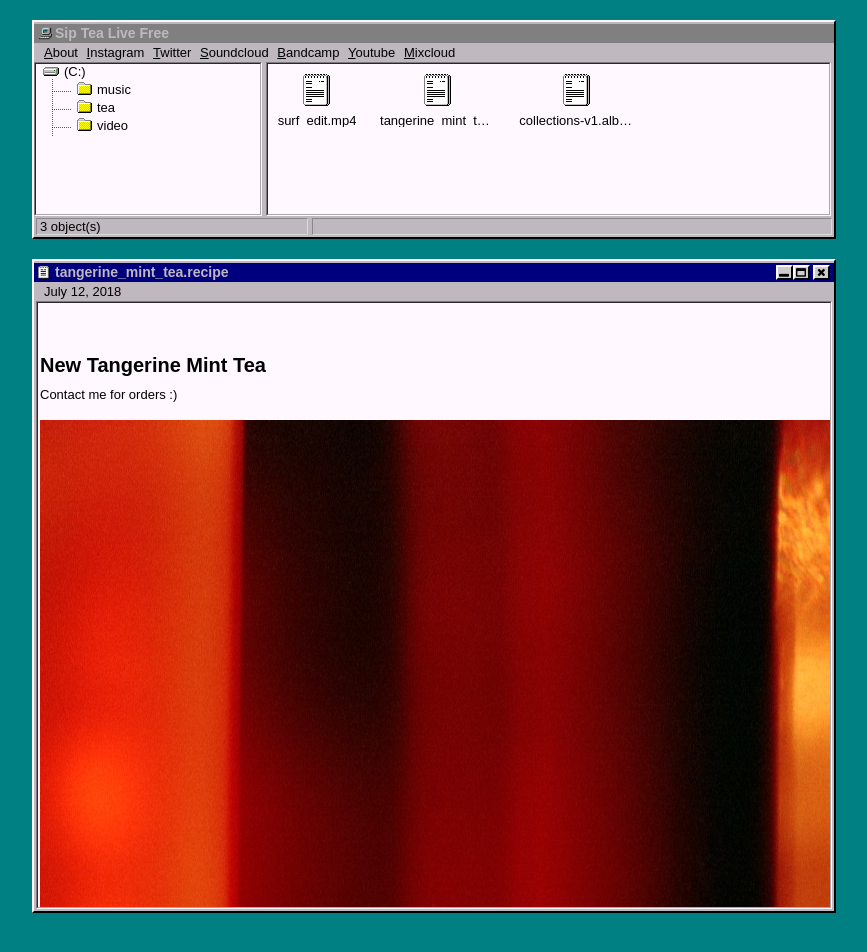
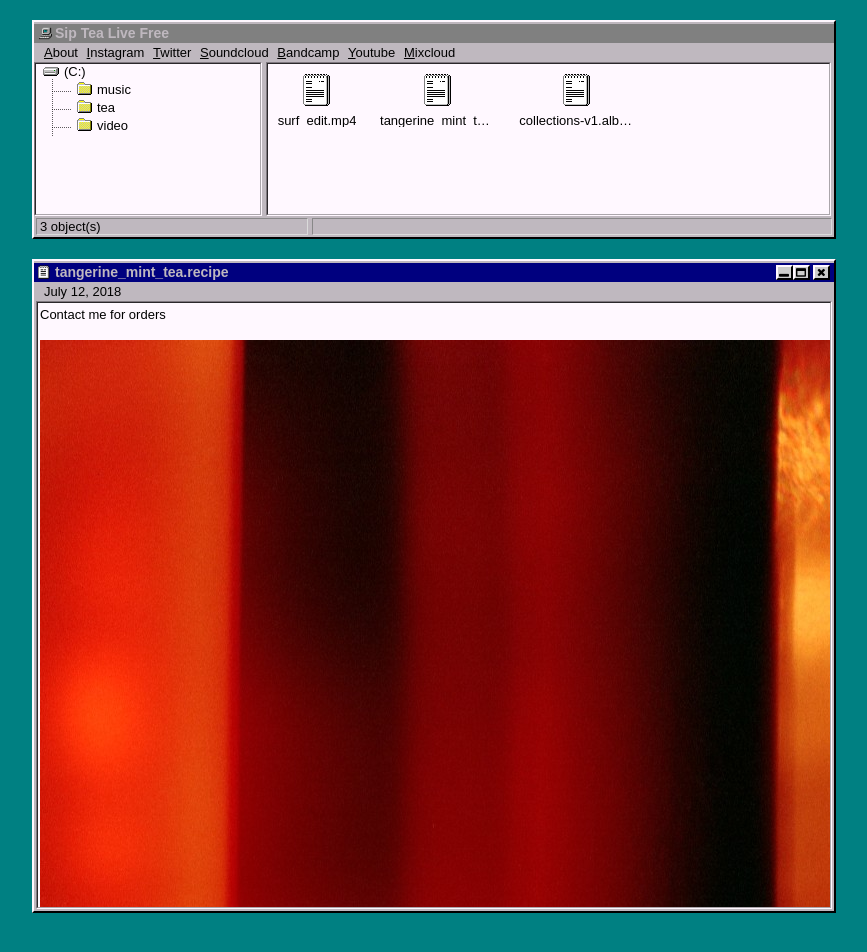
Before and after one commit to andgates/chayumusic, a Jekyll site: the page built from _posts/2018-07-12-tangerine-mint-tea.markdown, in a window 1280 px wide. Shown: the top 952 px of the page, without its empty margins (206-1073 px from the left). Built offline with Jekyll 4.4.1, drawn with Linux system fonts in a browser that asks for light colours.

Commit message:
Updated Tangerine Mint Tea

```diff
--- a/_posts/2018-07-12-tangerine-mint-tea.markdown
+++ b/_posts/2018-07-12-tangerine-mint-tea.markdown
@@ -8,8 +8,6 @@ tags:
 layout: default
 ---
 
-# New Tangerine Mint Tea
-
-Contact me for orders :)
+Contact me for orders
 
 ![Gates-012.jpg](/uploads/Gates-012.jpg)
```
